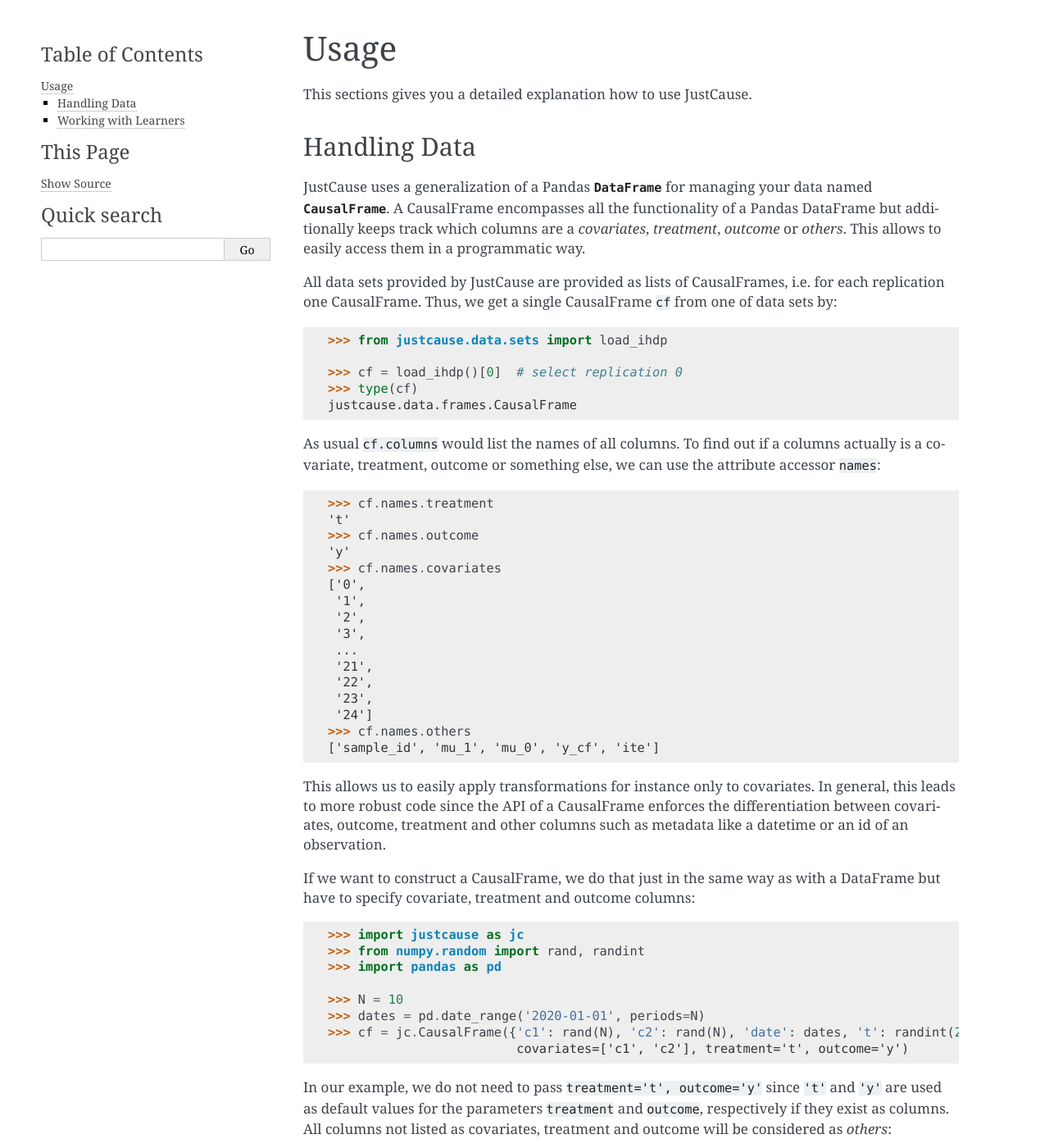
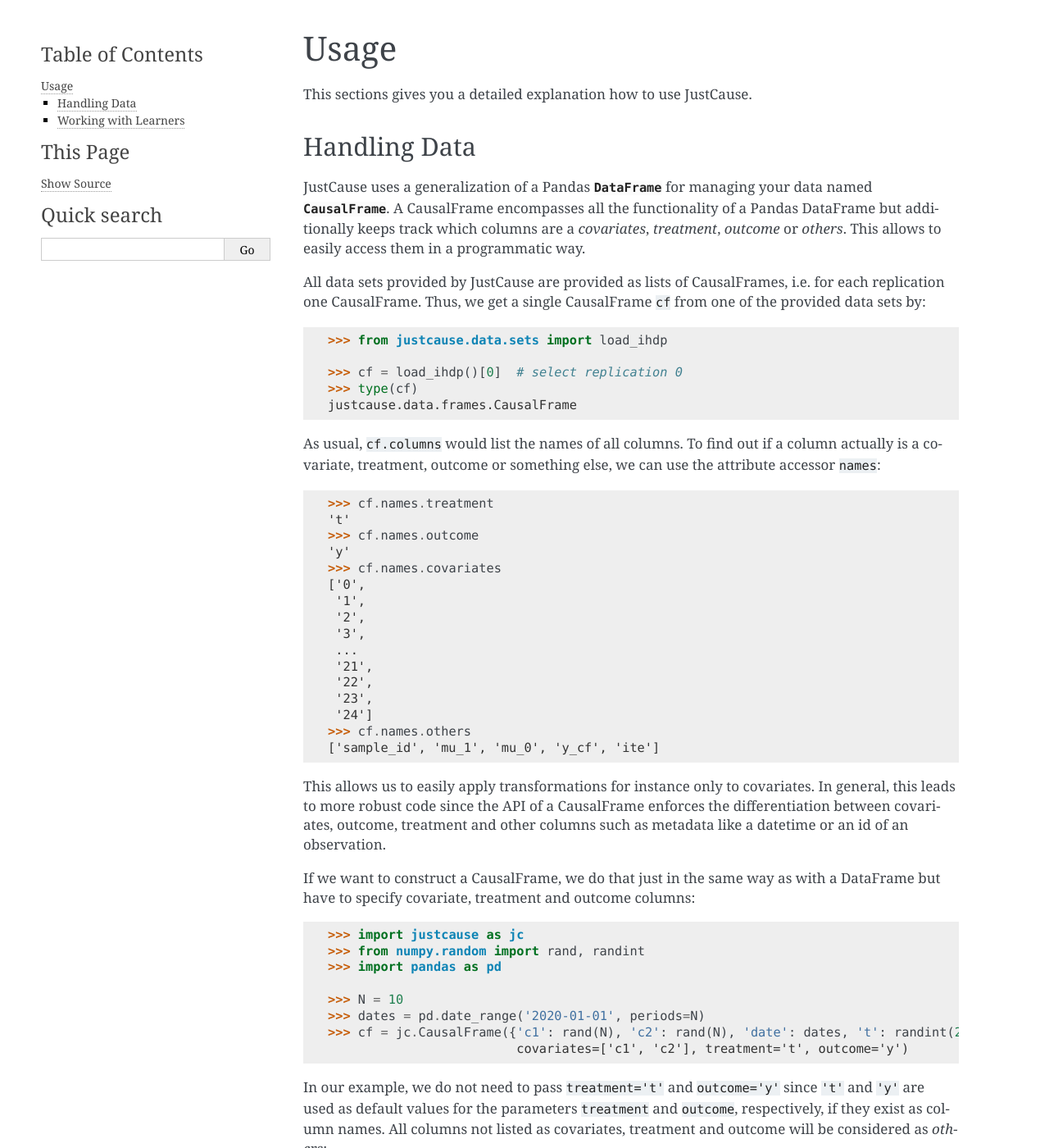
Before and after one commit to inovex/justcause, a Sphinx documentation site: the page built from docs/usage.rst, in a window 1280 px wide and 1400 px high. Shown: the whole window at 82% size. Built offline with Sphinx 7.4.7, drawn with Linux system fonts in a browser that asks for light colours; the version number is read from the project's files by our own code; some of the changed text lies outside the part shown.

Commit message:
Fix wrong paragraph

```diff
--- a/docs/usage.rst
+++ b/docs/usage.rst
@@ -12,7 +12,7 @@
 are a *covariates*, *treatment*, *outcome* or *others*. This allows to easily access them in a programmatic way.
 
 All data sets provided by JustCause are provided as lists of CausalFrames, i.e. for each replication one CausalFrame.
-Thus, we get a single CausalFrame ``cf`` from one of data sets by::
+Thus, we get a single CausalFrame ``cf`` from one of the provided data sets by::
 
     >>> from justcause.data.sets import load_ihdp
 
@@ -20,7 +20,7 @@
     >>> type(cf)
     justcause.data.frames.CausalFrame
 
-As usual ``cf.columns`` would list the names of all columns. To find out if a columns actually is a covariate, treatment,
+As usual, ``cf.columns`` would list the names of all columns. To find out if a column actually is a covariate, treatment,
 outcome or something else, we can use the attribute accessor ``names``::
 
     >>> cf.names.treatment
@@ -56,9 +56,9 @@
     >>> cf = jc.CausalFrame({'c1': rand(N), 'c2': rand(N), 'date': dates, 't': randint(2, size=N), 'y': rand(N)},
                              covariates=['c1', 'c2'], treatment='t', outcome='y')
 
-In our example, we do not need to pass ``treatment='t', outcome='y'`` since ``'t'`` and ``'y'`` are used as default
-values for the parameters ``treatment`` and ``outcome``, respectively if they exist as columns. All columns not listed as
-covariates, treatment and outcome will be considered as *others*::
+In our example, we do not need to pass ``treatment='t'`` and ``outcome='y'`` since ``'t'`` and ``'y'`` are used as default
+values for the parameters ``treatment`` and ``outcome``, respectively, if they exist as column names.
+All columns not listed as covariates, treatment and outcome will be considered as *others*::
 
     >>> cf.names.others
     ['date']
@@ -72,7 +72,7 @@
 the abstraction layer to the original method much smaller.
 
 The ``fit`` method of a learner takes at least the parameters ``X`` for the covariate matrix,  ``t`` for the treatment
- and ``y`` for the outcome, i.e. target, vector as Numpy arrays. In order to bridge the gap between rich CausalFrames and
+and ``y`` for the outcome, i.e. target, vector as Numpy arrays. In order to bridge the gap between rich CausalFrames and
 plain arrays, a :class:`~.CausalFrame` provides the attribute accessor ``np`` (for *numpy*). Using it, we can easily pass
 the covariates, treatment and outcome to a learner::
 
```
